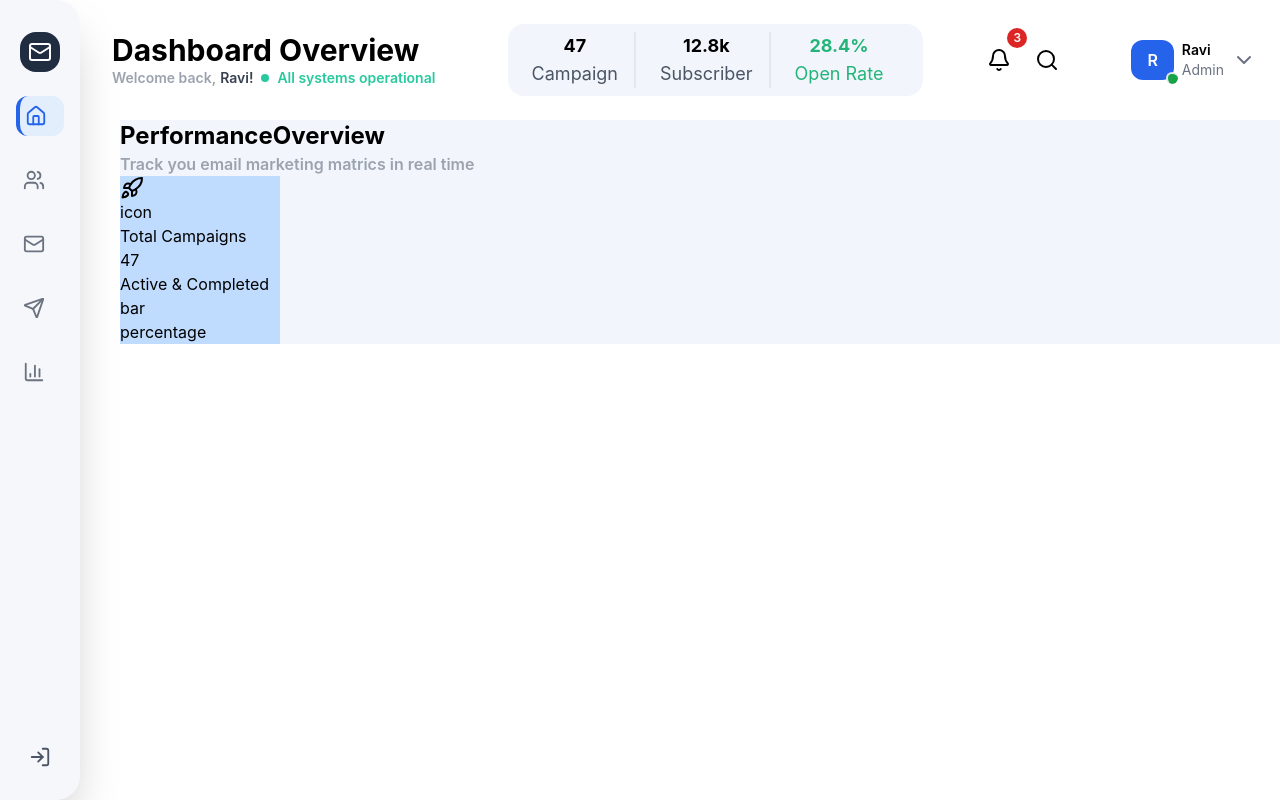
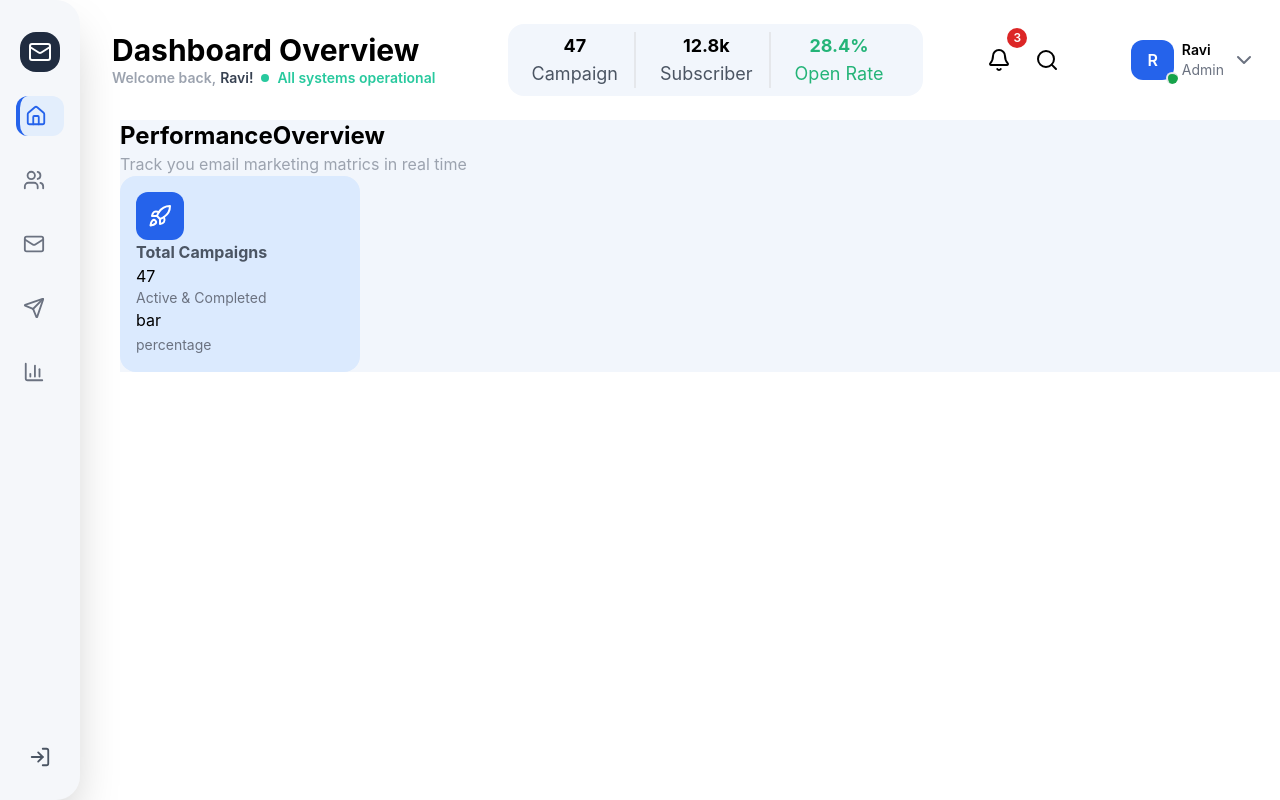
Before and after one commit to techieshruti/Globopersona-project-Frontend-UI-Redesign, a React (Vite) app: page / in a window 1280 px wide. Built offline with nearby package versions, Linux system fonts and the light colour scheme.

Commit message:
added performance overview card

```diff
--- a/src/components/Dashboard/PerformanceOverview.jsx
+++ b/src/components/Dashboard/PerformanceOverview.jsx
@@ -7,18 +7,25 @@ const PerformanceOverview = () => {
         {/* Performance Overview heading */}
         <div>
             <h1 className='text-2xl font-bold'>PerformanceOverview</h1>
-            <p className='text-gray-400 font-semibold'>Track you email marketing matrics in real time</p>
+            <p className='text-gray-400 font-normal'>Track you email marketing matrics in real time</p>
         </div>
 
         {/* Performance Overview Card */}
-        <div className='bg-blue-200 w-40'>
-            <Rocket />
-            <div>icon</div>
-            <p>Total Campaigns</p>
+        <div className='bg-blue-100 w-60 p-4 rounded-2xl'>
+            {/* icons */}
+            <div className='w-12 h-12 bg-blue-600 rounded-xl
+                    flex items-center justify-center'>
+                <Rocket
+            size={20}
+            className="text-white w-6 h-6"
+            />
+            </div>
+            {/* details */}
+            <p className='font-bold text-gray-600'>Total Campaigns</p>
             <p>47</p>
-            <p>Active & Completed</p>
+            <p className='text-sm text-gray-500'>Active & Completed</p>
             <p>bar</p>
-            <span>percentage</span>
+            <span className='text-sm text-gray-500'>percentage</span>
         </div>
     </div>
   )
```
